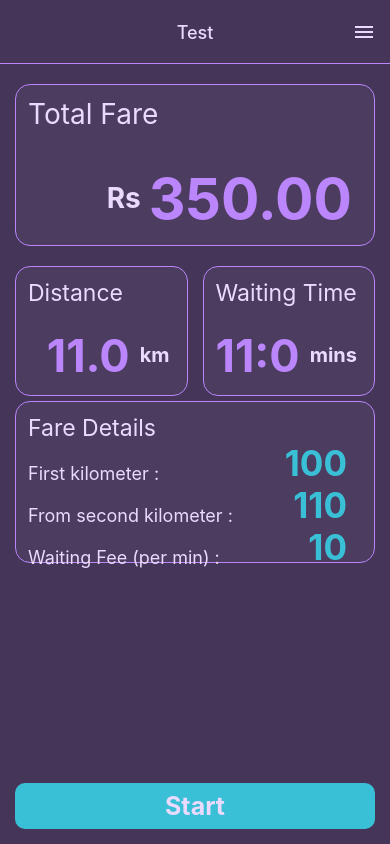
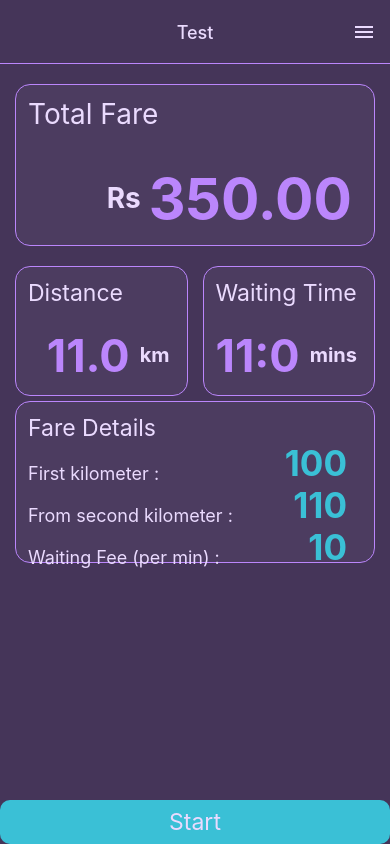
Before and after one commit to binoyPeries/TaxiMate, a React Native app: screen /Test in a window 390 px wide. Built offline with nearby package versions, Linux system fonts and the light colour scheme.

Commit message:
components added

```diff
--- a/components/DefaultButton.js
+++ b/components/DefaultButton.js
@@ -3,13 +3,18 @@ import { TaxiMateColors } from "../constants/colors";
 
 export default function DefaultButton(props) {
   return (
-    <TouchableOpacity style={styles.ButtonStyle}>
+    <TouchableOpacity
+      style={[
+        styles.buttonStyle,
+        { backgroundColor: props.btnColor ?? TaxiMateColors.secondaryColor },
+      ]}
+    >
       <Text
         style={{
           color: "white",
-          fontSize: 25,
+          fontSize: 23,
           textAlign: "center",
-          fontWeight: "700",
+          fontWeight: "400",
         }}
       >
         {props.title}
@@ -19,11 +24,10 @@ export default function DefaultButton(props) {
 }
 
 const styles = StyleSheet.create({
-  ButtonStyle: {
-    backgroundColor: TaxiMateColors.secondaryColor,
+  buttonStyle: {
     padding: 8,
     borderRadius: 10,
-    margin: 15,
     marginTop: 8,
+    alignContent: "center",
   },
 });
```
Also changed, not shown: components/DefaultTextInput.js (added, +48 -0 lines).
